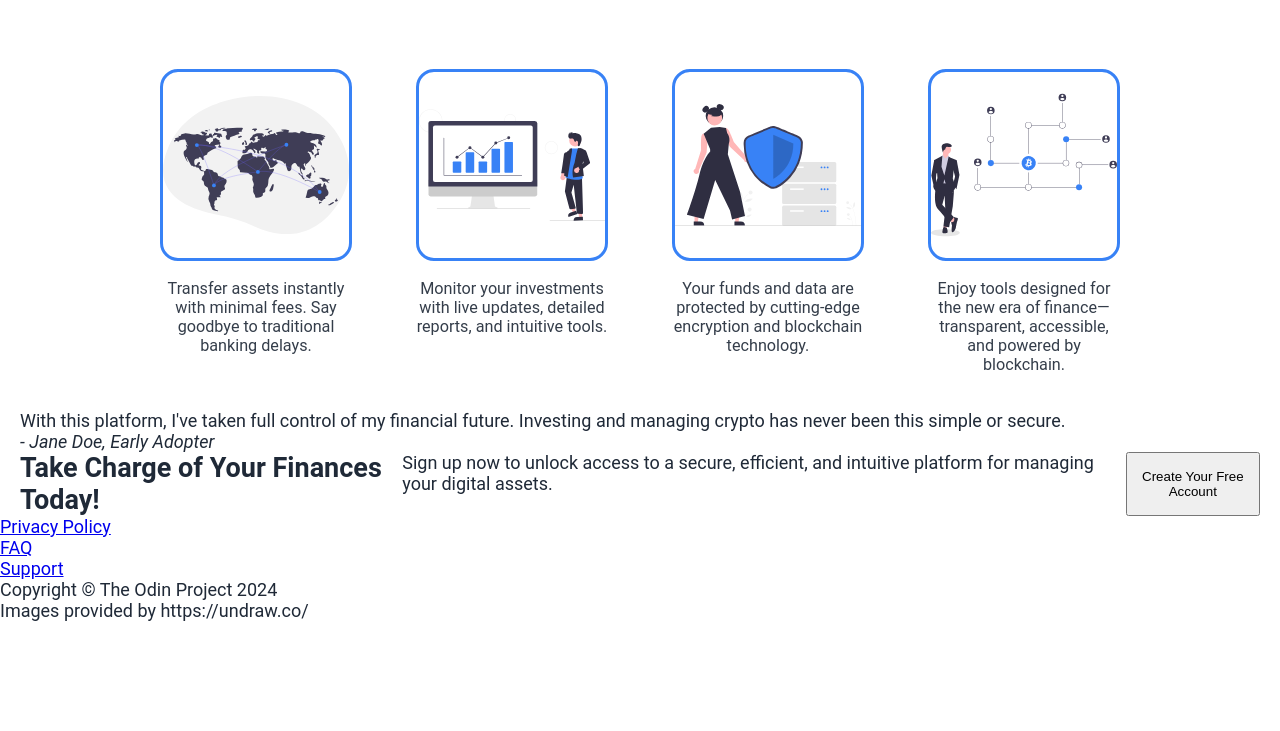
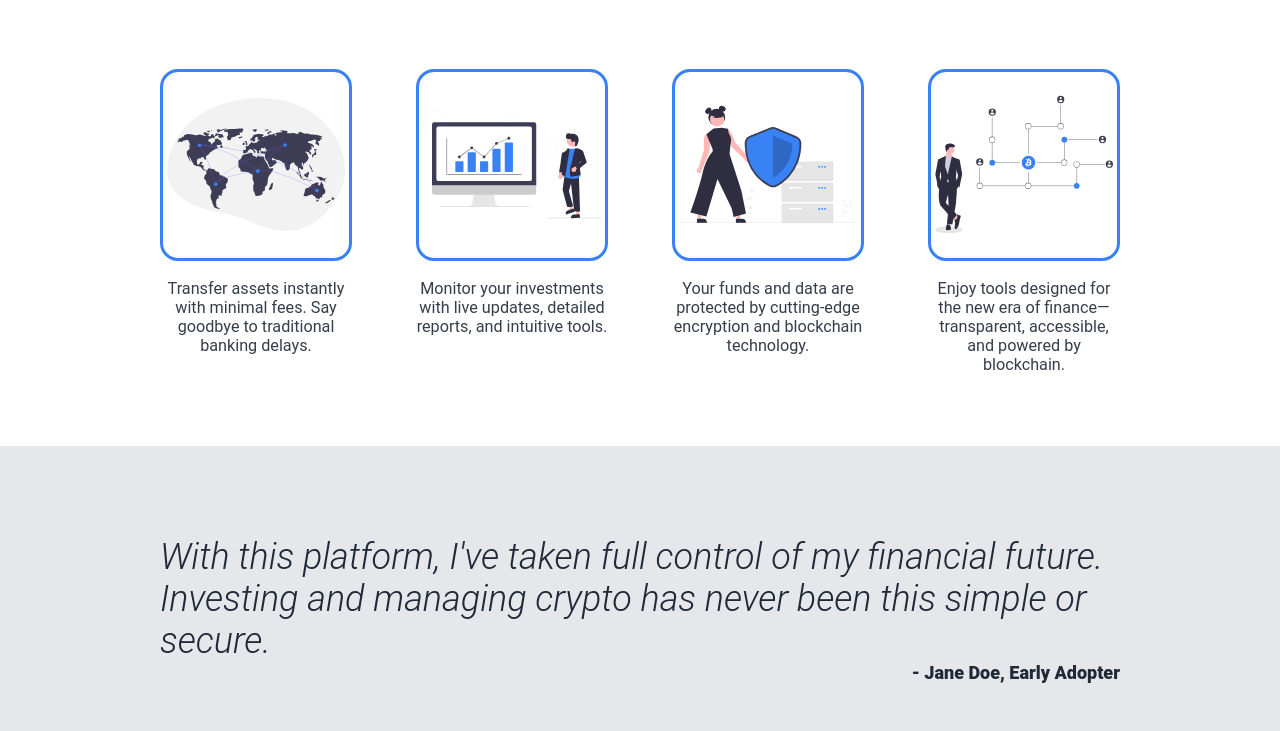
Before and after one commit to dmtrbtts/landing-page, a plain HTML site: page index.html in a window 1280 px wide. Shown: the part 689-1420 px from the top of the page. Before the commit the page ends 1310 px from the top, so only its background shows below. Drawn offline with Linux system fonts and the light colour scheme.

Commit message:
Style quote block

```diff
--- a/styles.css
+++ b/styles.css
@@ -145,6 +145,7 @@ body {
   max-width: 20%;
   align-items: center;
   gap: 1em;
+  margin-bottom: 2em;
 }
 
 .card .square-container {
@@ -153,6 +154,7 @@ body {
   overflow: hidden;
   border: 0.2em solid #3882F6;
   border-radius: 1em;
+  padding: 0.2em;
 }
 
 .card img {
@@ -164,3 +166,26 @@ body {
   font-size: 0.9em;
   opacity: 0.9;
 }
+
+.quote {
+  background-color: #E5E7EB;
+  padding: 5em 0;
+}
+
+.quote .container {
+  max-width: 1000px;
+  margin: 0 auto;
+}
+
+.quote p {
+  font-size: 2em;
+  font-weight: 300;
+  font-style: italic;
+}
+
+.quote cite {
+  display: block;
+  text-align: right;
+  font-style: normal;
+  font-weight: 900;
+}
```
